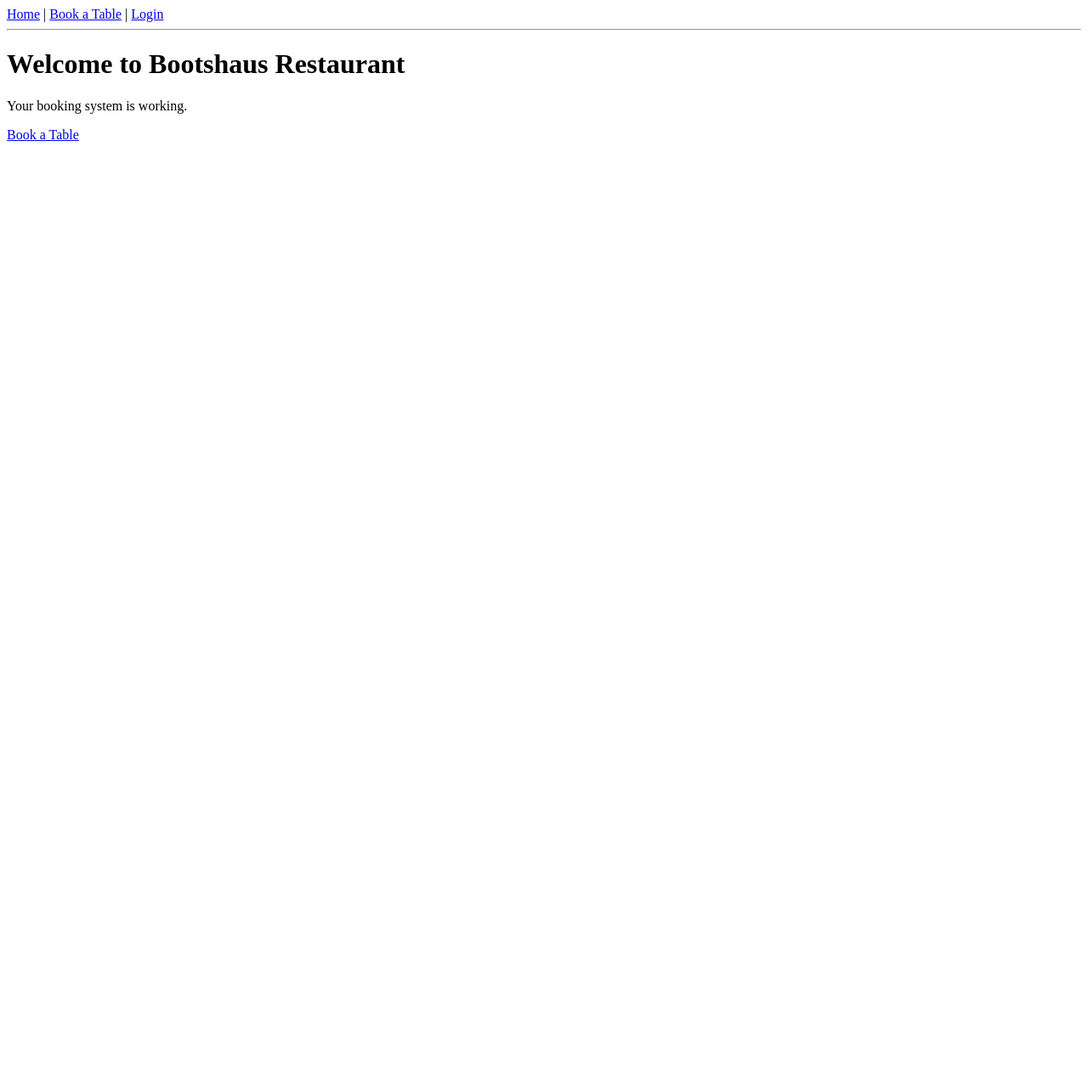
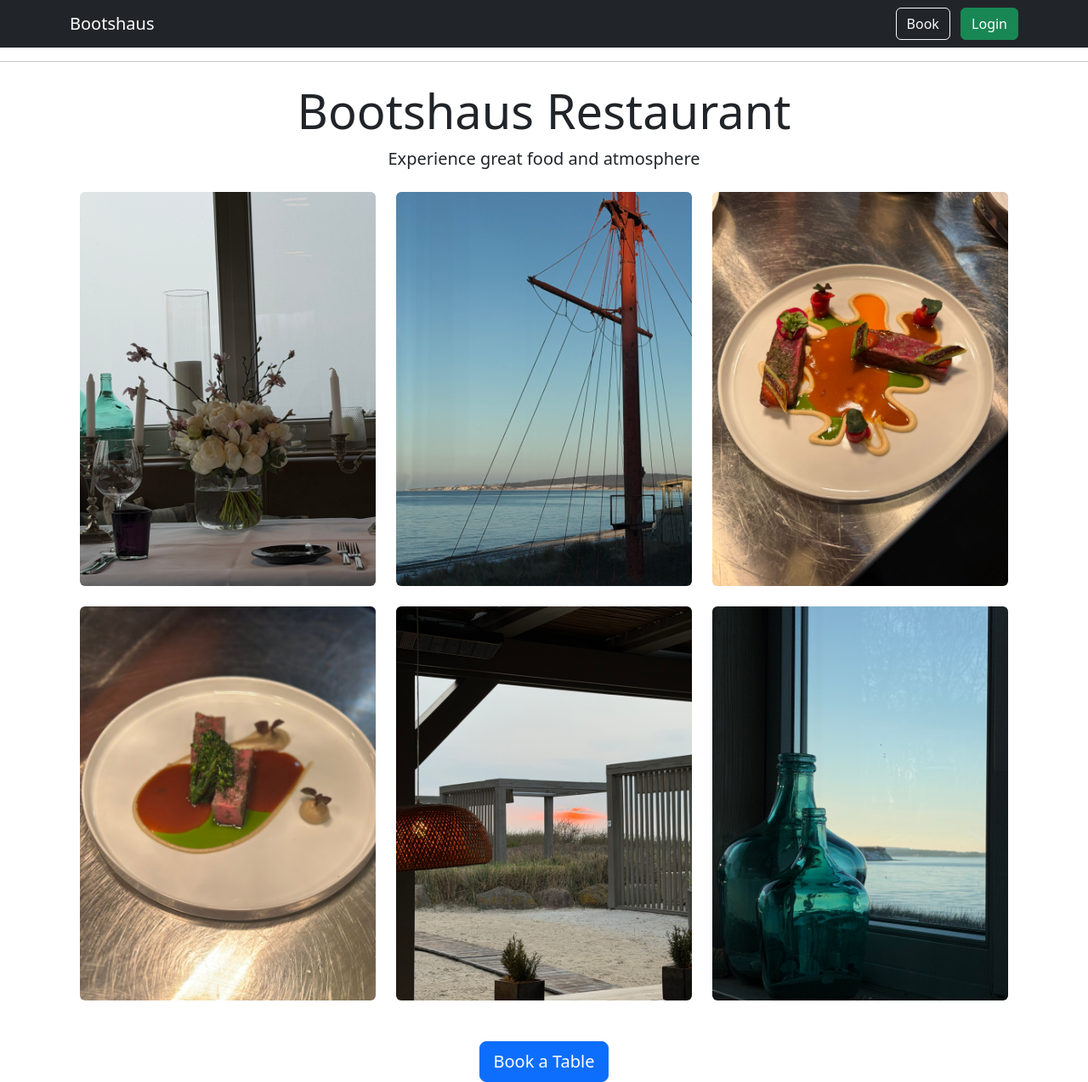
Before and after one commit to liepinaievaa-maker/restaurant-bootshaus-booking-system, a Django app: page / in a window 1280 px wide. Shown: the whole page at 85% size. Before the commit the page ends 166 px from the top, so only its background shows below. Run offline with Django 5.2, Linux system fonts and the light colour scheme.

Commit message:
Add styling and images

```diff
--- a/bookings/templates/bookings/base.html
+++ b/bookings/templates/bookings/base.html
@@ -1,30 +1,48 @@
 <!DOCTYPE html>
 <html>
 <head>
+    <style>
+    img {
+        height: 250px;
+        object-fit: cover;
+    }
+</style>
     <title>Bootshaus</title>
+
+    <!-- Bootstrap CSS -->
+    <link href="https://cdn.jsdelivr.net/npm/bootstrap@5.3.0/dist/css/bootstrap.min.css" rel="stylesheet">
 </head>
 <body>
 
-    <nav>
-        <a href="{% url 'home' %}">Home</a> |
-        <a href="{% url 'create_booking' %}">Book a Table</a> |
+<nav class="navbar navbar-expand-lg navbar-dark bg-dark">
+    <div class="container">
+        <a class="navbar-brand" href="{% url 'home' %}">Bootshaus</a>
+
+        <div>
+            <a class="btn btn-outline-light me-2" href="{% url 'create_booking' %}">Book</a>
 
             {% if user.is_authenticated %}
-            <a href="{% url 'my_bookings' %}">My Bookings</a> |
+                <a class="btn btn-outline-light me-2" href="{% url 'my_bookings' %}">My Bookings</a>
 
-            <form action="{% url 'logout' %}" method="POST" style="display:inline;">
+                <form action="{% url 'logout' %}" method="POST" class="d-inline">
                     {% csrf_token %}
-                <button type="submit">Logout</button>
+                    <button class="btn btn-danger" type="submit">Logout</button>
                 </form>
             {% else %}
-            <a href="{% url 'login' %}">Login</a>
+                <a class="btn btn-success" href="{% url 'login' %}">Login</a>
             {% endif %}
+        </div>
+    </div>
 </nav>
 
     <hr>
 
+<div class="container mt-4">
     {% block content %}
     {% endblock %}
+</div>
 
+    <!-- Bootstrap JS -->
+<script src="https://cdn.jsdelivr.net/npm/bootstrap@5.3.0/dist/js/bootstrap.bundle.min.js"></script>
 </body>
 </html>
--- a/bookings/templates/bookings/home.html
+++ b/bookings/templates/bookings/home.html
@@ -1,8 +1,40 @@
 {% extends 'bookings/base.html' %}
+{% load static %}
 
 {% block content %}
-    <h1>Welcome to Bootshaus Restaurant</h1>
-    <p>Your booking system is working.</p>
 
-    <a href="{% url 'create_booking' %}">Book a Table</a>
+<div class="text-center mb-4">
+    <h1 class="display-4">Bootshaus Restaurant</h1>
+    <p class="lead">Experience great food and atmosphere</p>
+</div>
+
+<div class="container">
+    <div class="row">
+
+        <div class="col-md-4 mb-4">
+            <img src="{% static 'images/restaurant.jpeg' %}" class="img-fluid rounded" alt="Restaurant">
+        </div>
+        <div class="col-md-4 mb-4">
+            <img src="{% static 'images/bootshaus.jpeg' %}" class="img-fluid rounded" alt="Bootshaus Restaurant">
+        </div>
+        <div class="col-md-4 mb-4">
+            <img src="{% static 'images/food.jpeg' %}" class="img-fluid rounded" alt="Food">
+        </div>
+        <div class="col-md-4 mb-4">
+        <img src="{% static 'images/menu.jpeg' %}" class="img-fluid rounded" alt="Menu">
+        </div>
+        <div class="col-md-4 mb-4">
+            <img src="{% static 'images/view.jpeg' %}" class="img-fluid rounded" alt="View from the restaurant">
+        </div>
+        <div class="col-md-4 mb-4">
+            <img src="{% static 'images/vogelnest.jpeg' %}" class="img-fluid rounded" alt="Birds Nest">
+        </div>
+    </div>
+</div>
+
+<div class="text-center mt-4">
+    <a href="{% url 'create_booking' %}" class="btn btn-primary btn-lg">
+        Book a Table
+    </a>
+</div>
 {% endblock %}
--- a/bootshaus/settings.py
+++ b/bootshaus/settings.py
@@ -118,3 +118,6 @@
 # https://docs.djangoproject.com/en/6.0/howto/static-files/
 
 STATIC_URL = 'static/'
+
+import os
+STATICFILES_DIRS = [os.path.join(BASE_DIR, 'static')]
```
Also changed, not shown: static/images/bootshaus.jpeg (added), static/images/food.jpeg (added), static/images/menu.jpeg (added), static/images/restaurant.jpeg (added), static/images/view.jpeg (added), static/images/vogelnest.jpeg (added). Lines whose indentation alone changed are shown as unchanged.
